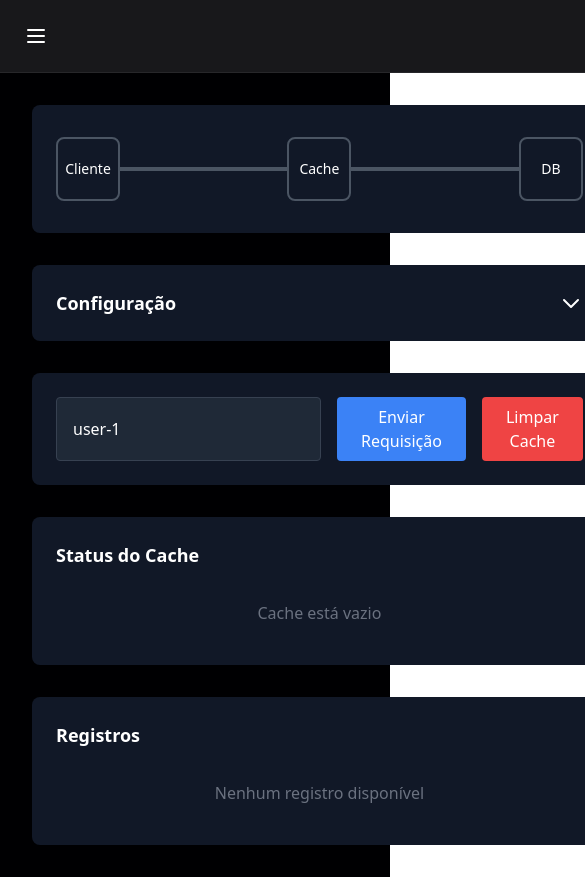
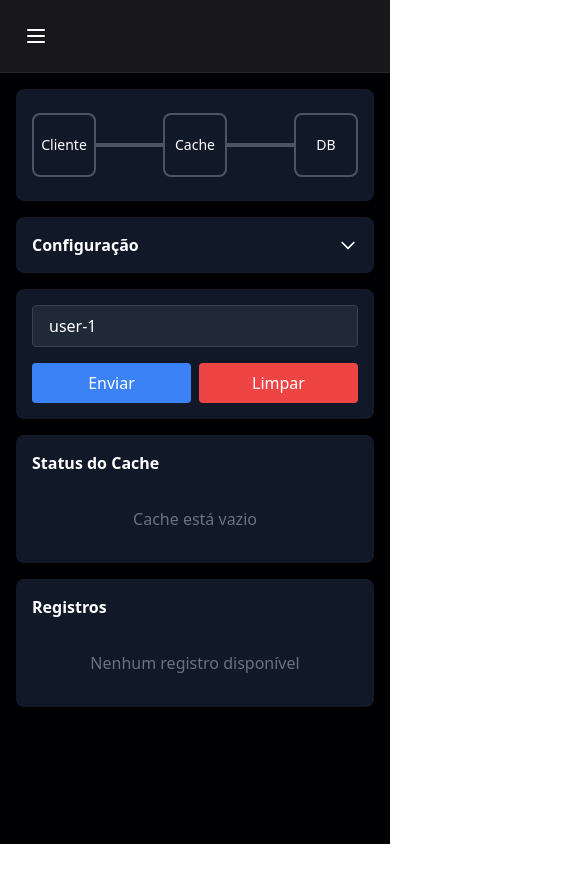
Before and after one commit to flaviojmendes/dinamos, a React (Vite) app: page / in a window 390 px wide. Shown: the top 877 px of the page, 585 px wide, since content can reach past the window. After the commit the page ends 844 px from the top, so only its background shows below. Built offline with nearby package versions, Linux system fonts and the light colour scheme; a web font is replaced by a local one.

Commit message:
mobile friendly

```diff
--- a/src/App.tsx
+++ b/src/App.tsx
@@ -43,7 +43,7 @@ export default function App() {
   }, []);
 
   return (
-    <div className="min-h-screen bg-black text-white flex">
+    <div className="min-h-screen h-full bg-black text-white flex">
       {/* Overlay for mobile */}
       {isMobile && isSidebarOpen && (
         <div
@@ -60,7 +60,7 @@ export default function App() {
             animate={{ x: 0 }}
             exit={{ x: -300 }}
             transition={{ type: "spring", bounce: 0, duration: 0.4 }}
-            className={`bg-zinc-900 border-r border-zinc-800 w-72 fixed md:relative h-screen z-30 overflow-y-auto
+            className={`bg-zinc-900 border-r border-zinc-800 w-72 fixed md:relative h-full z-30 overflow-y-auto
               ${isMobile ? 'shadow-lg' : ''}`}
           >
             <div className="p-4">
--- a/src/components/CacheSimulation/CacheSimulation.tsx
+++ b/src/components/CacheSimulation/CacheSimulation.tsx
@@ -157,9 +157,9 @@ export default function CacheSimulation() {
   };
 
   return (
-    <div className="p-8 space-y-8">
+    <div className="p-4 md:p-8 space-y-4 md:space-y-8">
       {/* Animation */}
-      <div className="bg-gray-900 p-6 rounded-lg">
+      <div className="bg-gray-900 p-4 md:p-6 rounded-lg">
         <div className="relative h-20 flex items-center justify-between max-w-3xl mx-auto">
           {/* Connection Line */}
           <div className="absolute h-1 bg-gray-600 left-0 right-0 top-1/2 -translate-y-1/2" />
@@ -199,14 +199,14 @@ export default function CacheSimulation() {
       </div>
 
       {/* Configuration */}
-      <div className="bg-gray-900 p-6 rounded-lg">
+      <div className="bg-gray-900 p-4 md:p-6 rounded-lg">
         <button
           onClick={() => setIsConfigOpen(!isConfigOpen)}
-          className="w-full flex items-center justify-between text-lg font-semibold text-white focus:outline-none"
+          className="w-full flex items-center justify-between text-base md:text-lg font-semibold text-white focus:outline-none"
         >
           <span>Configuração</span>
           <svg
-            className={`w-6 h-6 transform transition-transform duration-200 ${isConfigOpen ? 'rotate-180' : ''}`}
+            className={`w-5 h-5 md:w-6 md:h-6 transform transition-transform duration-200 ${isConfigOpen ? 'rotate-180' : ''}`}
             fill="none"
             stroke="currentColor"
             viewBox="0 0 24 24"
@@ -221,7 +221,7 @@ export default function CacheSimulation() {
         </button>
 
         <div className={`space-y-4 overflow-hidden transition-all duration-200 ease-in-out ${
-          isConfigOpen ? 'max-h-96 opacity-100 mt-6' : 'max-h-0 opacity-0'
+          isConfigOpen ? 'max-h-96 opacity-100 mt-4 md:mt-6' : 'max-h-0 opacity-0'
         }`}>
           <div className="flex items-center justify-between">
             <label className="text-white flex items-center space-x-2">
@@ -285,43 +285,45 @@ export default function CacheSimulation() {
       </div>
 
       {/* Controls */}
-      <div className="bg-gray-900 p-6 rounded-lg">
-        <div className="flex space-x-4">
+      <div className="bg-gray-900 p-4 md:p-6 rounded-lg">
+        <div className="flex flex-col md:flex-row gap-4">
           <input
             type="text"
             value={currentKey}
             onChange={(e) => setCurrentKey(e.target.value)}
             placeholder="Chave do cache"
-            className="flex-1 px-4 py-2 bg-gray-800 text-white rounded border border-gray-700 focus:outline-none focus:border-blue-500"
+            className="w-full md:flex-1 px-4 py-2 bg-gray-800 text-white rounded border border-gray-700 focus:outline-none focus:border-blue-500"
           />
+          <div className="flex gap-2 md:gap-4">
             <button
               onClick={simulateRequest}
               disabled={isProcessing}
-            className={`px-6 py-2 rounded font-medium transition-colors ${
+              className={`flex-1 md:flex-none px-4 md:px-6 py-2 rounded font-medium transition-colors ${
                 isProcessing
                   ? 'bg-gray-700 text-gray-400 cursor-not-allowed'
                   : 'bg-blue-500 text-white hover:bg-blue-600'
               }`}
             >
-            {isProcessing ? 'Processando...' : 'Enviar Requisição'}
+              {isProcessing ? 'Processando...' : 'Enviar'}
             </button>
             <button
               onClick={clearCache}
-            className="px-6 py-2 bg-red-500 text-white rounded font-medium hover:bg-red-600 transition-colors"
+              className="flex-1 md:flex-none px-4 md:px-6 py-2 bg-red-500 text-white rounded font-medium hover:bg-red-600 transition-colors"
             >
-            Limpar Cache
+              Limpar
             </button>
+          </div>
         </div>
       </div>
 
       {/* Cache Status */}
-      <div className="bg-gray-900 p-6 rounded-lg">
-        <h3 className="text-lg font-semibold text-white mb-4">Status do Cache</h3>
+      <div className="bg-gray-900 p-4 md:p-6 rounded-lg">
+        <h3 className="text-base md:text-lg font-semibold text-white mb-4">Status do Cache</h3>
         <div className="space-y-2">
           {Array.from(cache.entries()).map(([key, entry]) => (
-            <div key={key} className="flex justify-between items-center bg-gray-800 p-3 rounded">
-              <div className="text-white">{key}</div>
-              <div className="text-gray-400">
+            <div key={key} className="flex flex-col md:flex-row md:justify-between md:items-center bg-gray-800 p-3 rounded gap-2 md:gap-0">
+              <div className="text-white break-all">{key}</div>
+              <div className="text-gray-400 text-sm md:text-base">
                 expira em {getRemainingTime(entry.timestamp, config.cacheTTL)}s
               </div>
             </div>
@@ -333,15 +335,15 @@ export default function CacheSimulation() {
       </div>
 
       {/* Request Logs */}
-      <div className="bg-gray-900 p-6 rounded-lg">
-        <h3 className="text-lg font-semibold text-white mb-4">Registros</h3>
+      <div className="bg-gray-900 p-4 md:p-6 rounded-lg">
+        <h3 className="text-base md:text-lg font-semibold text-white mb-4">Registros</h3>
         <div className="space-y-2">
           {logs.map(log => (
             <div
               key={log.id}
-              className="flex justify-between items-center bg-gray-800 p-3 rounded"
+              className="flex flex-col md:flex-row md:justify-between md:items-center bg-gray-800 p-3 rounded gap-2 md:gap-0"
             >
-              <div className="flex items-center space-x-3">
+              <div className="flex flex-wrap items-center gap-2 md:gap-3">
                 <span className={`px-2 py-1 rounded text-sm ${
                   log.type === 'request' ? 'bg-blue-500 text-white' :
                   log.type === 'cache-hit' ? 'bg-green-500 text-white' :
@@ -353,9 +355,9 @@ export default function CacheSimulation() {
                    log.type === 'cache-miss' ? 'Cache Ausente' :
                    'Consulta BD'}
                 </span>
-                <span className="text-white">{log.key}</span>
+                <span className="text-white break-all">{log.key}</span>
               </div>
-              <span className="text-gray-400">{log.duration}ms</span>
+              <span className="text-gray-400 text-sm md:text-base">{log.duration}ms</span>
             </div>
           ))}
           {logs.length === 0 && (
--- a/src/components/CircuitBreaker/CircuitBreaker.tsx
+++ b/src/components/CircuitBreaker/CircuitBreaker.tsx
@@ -122,11 +122,11 @@ export default function CircuitBreaker() {
   return (
     <div className="p-4">
       <div className="bg-zinc-900 border border-zinc-800 rounded-lg p-4">
-        <div className="flex justify-between items-center mb-4">
+        <div className="flex flex-col sm:flex-row justify-between items-start sm:items-center gap-4 mb-4">
           <h1 className="text-xl font-semibold">Circuit Breaker</h1>
           <button
             onClick={() => setIsConfigOpen(!isConfigOpen)}
-            className="px-3 py-1 bg-zinc-800 rounded-md hover:bg-zinc-700"
+            className="w-full sm:w-auto px-3 py-1 bg-zinc-800 rounded-md hover:bg-zinc-700"
           >
             Configurações
           </button>
@@ -134,7 +134,7 @@ export default function CircuitBreaker() {
 
         {isConfigOpen && (
           <div className="mb-4 p-4 bg-zinc-800 rounded-lg">
-            <div className="grid grid-cols-2 gap-4">
+            <div className="grid grid-cols-1 sm:grid-cols-2 gap-4">
               <div>
                 <label className="block text-sm mb-1">Limite de Falhas</label>
                 <input
@@ -166,10 +166,11 @@ export default function CircuitBreaker() {
           </div>
         )}
 
-        <div className="flex gap-4 mb-6">
+        <div className="flex flex-col sm:flex-row gap-4 mb-6">
+          <div className="flex gap-2 sm:gap-4">
             <button
               onClick={() => setIsRunning(!isRunning)}
-            className={`px-4 py-2 rounded-md ${
+              className={`flex-1 sm:flex-none px-4 py-2 rounded-md ${
                 isRunning ? 'bg-red-500 hover:bg-red-600' : 'bg-green-500 hover:bg-green-600'
               }`}
             >
@@ -177,7 +178,7 @@ export default function CircuitBreaker() {
             </button>
             <button
               onClick={() => setErrorsEnabled(!errorsEnabled)}
-            className={`px-4 py-2 rounded-md ${
+              className={`flex-1 sm:flex-none px-4 py-2 rounded-md ${
                 errorsEnabled ? 'bg-red-500 hover:bg-red-600' : 'bg-blue-500 hover:bg-blue-600'
               }`}
               disabled={!isRunning}
@@ -186,24 +187,25 @@ export default function CircuitBreaker() {
             </button>
             <button
               onClick={resetSimulation}
-            className="px-4 py-2 bg-zinc-700 rounded-md hover:bg-zinc-600"
+              className="flex-1 sm:flex-none px-4 py-2 bg-zinc-700 rounded-md hover:bg-zinc-600"
             >
               Resetar
             </button>
-          <div className="flex items-center gap-2">
-            <label className="text-sm">Requisições/s:</label>
+          </div>
+          <div className="flex items-center gap-2 w-full sm:w-auto">
+            <label className="text-sm whitespace-nowrap">Requisições/s:</label>
             <input
               type="number"
               value={requestsPerSecond}
               onChange={e => setRequestsPerSecond(Math.max(1, Math.min(10, +e.target.value)))}
-              className="w-20 bg-zinc-700 rounded px-2 py-1"
+              className="w-full sm:w-20 bg-zinc-700 rounded px-2 py-1"
             />
           </div>
         </div>
 
-        <div className="grid grid-cols-2 gap-4 mb-6">
+        <div className="grid grid-cols-1 sm:grid-cols-2 gap-4 mb-6">
           <div className="bg-zinc-800 p-4 rounded-lg">
-            <div className="flex items-center gap-4 mb-4">
+            <div className="flex flex-wrap items-center gap-4 mb-4">
               <div className={`w-4 h-4 rounded-full ${getStateColor()}`} />
               <div>
                 <div className="text-sm text-zinc-400">Estado</div>
@@ -237,16 +239,21 @@ export default function CircuitBreaker() {
             {requests.map(request => (
               <div
                 key={request.id}
-                className={`p-2 rounded flex justify-between ${
+                className={`p-2 rounded flex flex-wrap justify-between gap-2 ${
                   request.status === 'success' ? 'bg-green-500/20' : 'bg-red-500/20'
                 }`}
               >
                 <span>
                   {request.status === 'success' ? '✓' : '✗'} {request.status.toUpperCase()}
                 </span>
-                <span>{request.duration.toFixed(0)}ms</span>
+                <span className="text-sm">{request.duration.toFixed(0)}ms</span>
               </div>
             ))}
+            {requests.length === 0 && (
+              <div className="text-zinc-500 text-center py-4">
+                Nenhuma requisição realizada
+              </div>
+            )}
           </div>
         </div>
       </div>
```
Also changed, not shown: src/components/RateLimiter/RateLimiter.tsx (+14 -14 lines). Lines whose indentation alone changed are shown as unchanged.
